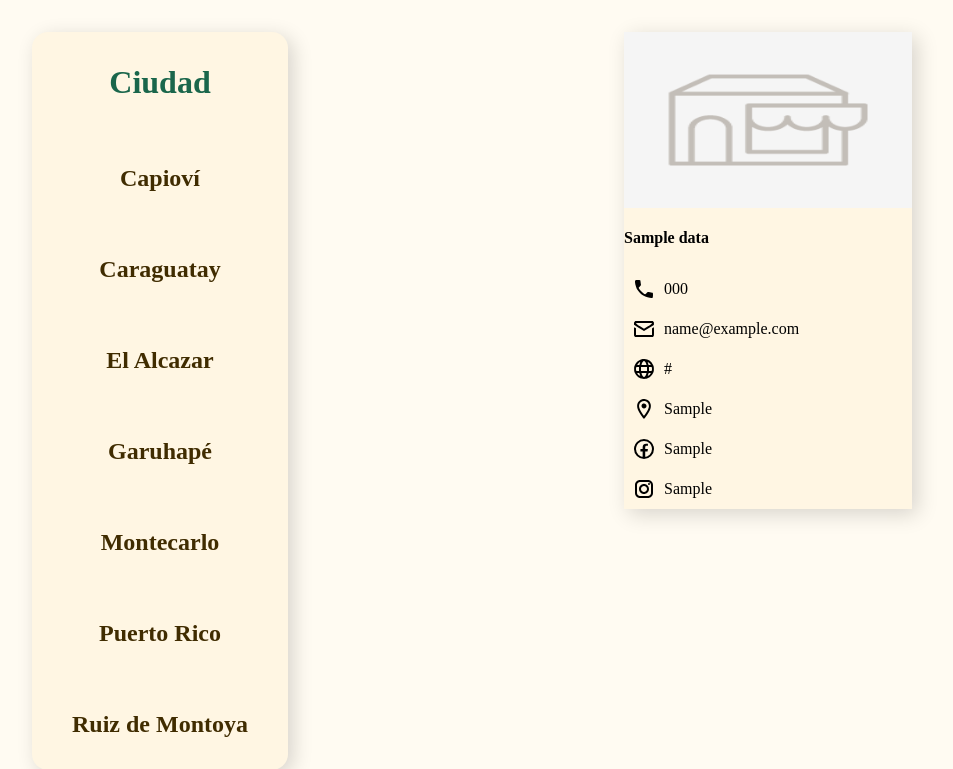
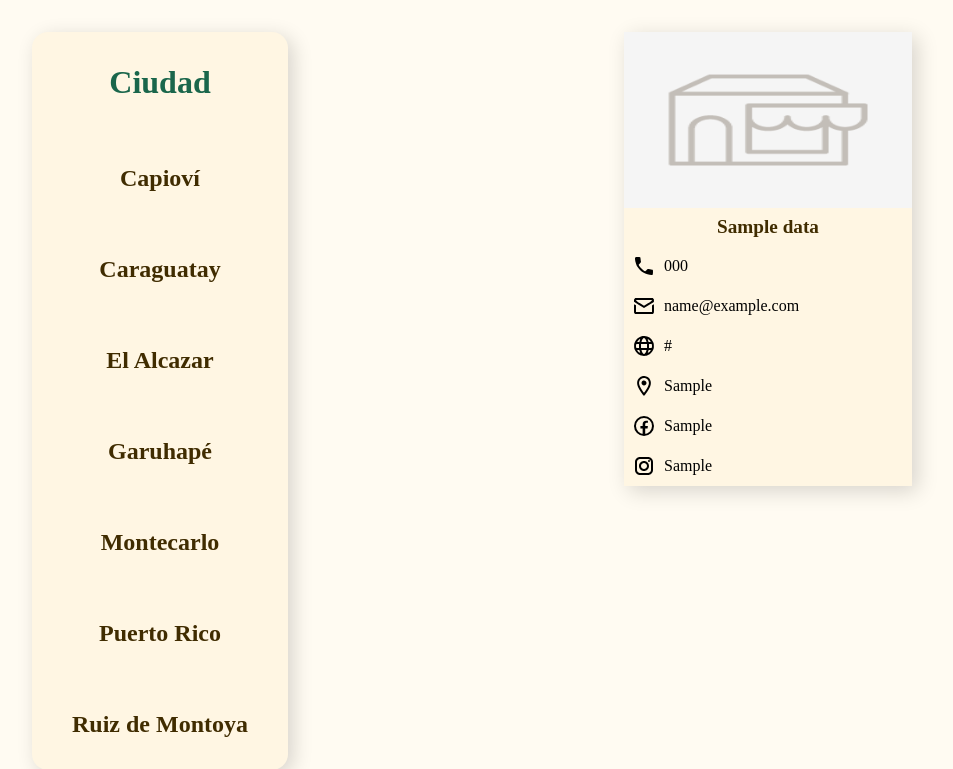
Before and after one commit to Lautron/Flores-Turismo, a Flask app: page /productos in a window 1280 px wide. Shown: the part 63-832 px from the top of the page, without its empty margins (16-969 px from the left). Run offline with Flask 2, Linux system fonts and the light colour scheme; tables that the repository leaves empty hold one stand-in row (values such as "Sample post"); style sheets or scripts are compiled from the project's sources.

Commit message:
Made product card title an h4 tag

```diff
--- a/flores_digital/static/css/grid.css
+++ b/flores_digital/static/css/grid.css
@@ -143,7 +143,7 @@ body {
   height: min-content;
 }
 
-.product-container a {
+.product-container h4 {
   text-decoration: none;
   font-size: 1.2rem;
   color: #402c00;
@@ -152,6 +152,7 @@ body {
   -webkit-box-pack: center;
       -ms-flex-pack: center;
           justify-content: center;
+  margin: 0.5rem;
 }
 
 .hovereffect {
--- a/flores_digital/static/css/grid.scss
+++ b/flores_digital/static/css/grid.scss
@@ -85,13 +85,14 @@ body {
                 }
             }
         }
-        & a {
+        & h4 {
             text-decoration: none;
             font-size: 1.2rem;
             color: $my-white-dark;
             font-weight: 600;
             text-align: center;
             justify-content: center;
+            margin: 0.5rem;
         }
     }
 
```
